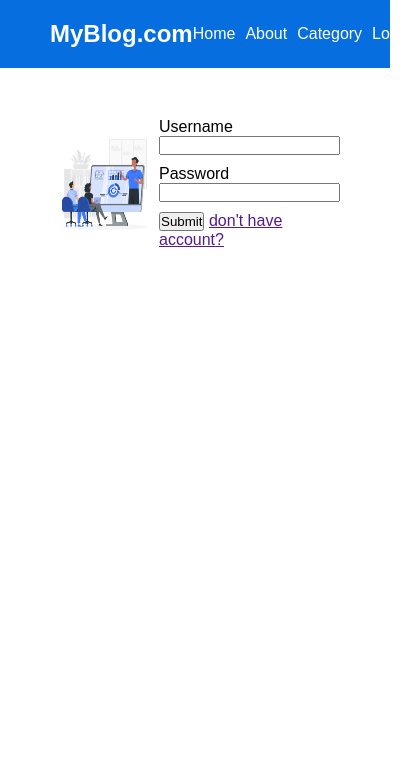
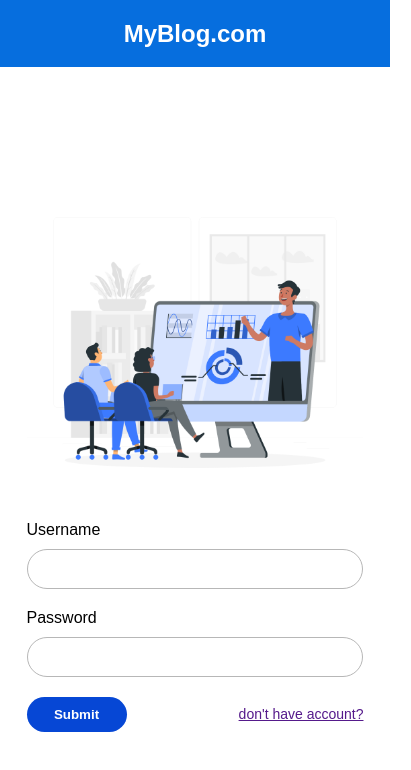
Before and after one commit to widura26/layouting-and-styling, a website: page login.html in a window 390 px wide. Shown: the whole page, 411 px wide, since content can reach past the window. Drawn offline with Linux system fonts and the light colour scheme.

Commit message:
fourth commit 2-juli-2023

```diff
--- a/css/login.css
+++ b/css/login.css
@@ -4,9 +4,13 @@
   font-family: 'Montserrat', sans-serif;
 }
 
-::-webkit-scrollbar {
+/* *, ::after, ::before{
+  box-sizing: border-box;
+} */
+
+/* ::-webkit-scrollbar {
   display: none;
-}
+} */
 
 /* navbar */
 .nav-navbar{
@@ -41,33 +45,143 @@
 
 /* section  */
 #login-section{
+  display: flex;
+  align-items: center;
   width: 100%;
-  display: inline-block;
+  min-height: calc(100vh - 67.200px);
+  /* background-color: #a8a8a8; */
+  /* overflow: auto; */
+  /* padding: 20px 0 20px 0; */
 }
 
-#login-section .container{
-  margin: 50px;
+.container{
+  display: block;
+  margin: 0 5% 0 5%;
+  /* height: 100%; */
+  /* height: auto; */
+}
+#login-section .row{
+  margin: 0 2% 0 2%;
+  box-sizing: border-box;
+  /* gap: 1.5rem; */
   display: flex;
+  align-items: center;
+  justify-content: center;
+  gap: 20px;
+  /* flex-wrap: wrap; */
+  /* height: 100%; */
 }
 
-.container .vector {
+.row .vector {
+  /* background-color: aqua; */
   flex: 1;
 }
-.container .vector img{
+.row .vector img{
   width: 100%;
   height: 100%;
-}
-
-.container .form-login{
-  flex: 1;
+  /* display: inline-block; */
+  /* vertical-align: middle; */
+  /* object-fit: ; */
 }
 
 form{
+  width: 100%;
   display: flex;
   flex-direction: column;
-  gap: 10px;
+  gap: 20px;
+  /* display: block; */
 }
-/* input[type="text"], */
-label, input{
-  display: block;
+
+.row .form-login{
+  /* background-color: rgb(87, 87, 87); */
+  flex: 1 0;
 }
+
+label, input[type="text"], input[type="password"]{
+  width: 100%;
+  display: flex;
+  box-sizing: border-box;
+  border-radius: 50px;
+}
+
+input{
+  padding: 0 20px 0 20px;
+  border: 1px solid #b7b7b7;
+  height: 40px;
+}
+
+.input-password  :nth-child(1){
+  margin-bottom: 10px;
+  /* height: 100%; */
+}
+.input-username  :nth-child(1){
+  margin-bottom: 10px;
+  /* height: 100%; */
+}
+
+.button{
+  display: flex;
+  justify-content: space-between;
+}
+
+.button button {
+  padding: 10px;
+  border: none;
+  background-color: #0647d5;
+  color: #fff;
+  font-weight: bold;
+  border-radius: 50px;
+  width: 100px;
+}
+
+
+
+@media (max-width: 768px) {
+  #login-section .row{
+    /* margin: 50px; */
+    display: block;
+  }
+}
+
+@media (max-width: 468px) {
+
+  .nav-navbar{
+    background-color: rgb(6, 110, 222);
+    padding: 20px 50px 20px 50px;
+    width: auto;
+    height: 27.200px;
+    transition: all 0.3s ease;
+  }
+  .active{
+    height: 55.600px;
+  }
+
+  .menu{
+    display: none;
+  }
+
+  .menu-active{
+    display: block;
+  }
+
+  .logo-menu{
+    display: flex;
+    flex-direction: column;
+    gap: 10px;
+    /* justify-content: space-between; */
+    place-items: center;
+    width: 100%;
+  }
+
+  .menu ul{
+    display: flex;
+    /* justify-content: space-between; */
+    gap:10px;
+  }
+
+  .button a{
+    font-size: 14px;
+    display: flex;
+    align-items: center;
+  }
+}
--- /dev/null
+++ b/js/login.js
@@ -0,0 +1,13 @@
+const navBar = document.querySelector('.nav-navbar');
+  const logoMenu = document.querySelector('.menu');
+  // logoMenu.innerHTML = menu();
+
+  const nav = document.querySelector('.logo');
+
+  nav.addEventListener('click', () => {
+    logoMenu.classList.toggle('menu-active');
+    navBar.classList.toggle('active');
+    // if(logoMenu.classList.toggle('menu-active')){
+    //   console.log("open");
+    // }
+  });
--- a/login.html
+++ b/login.html
@@ -24,17 +24,18 @@
   </nav>
   <section id="login-section">
     <div class="container">
+      <div class="row">
         <div class="vector">
           <img src="assets/landing.png" alt="">
         </div>
         <div class="form-login">
           <form>
             <div class="input-username">
-            <label for="username">Username</label>
+              <label>Username</label>
               <input type="text">
             </div>
             <div class="input-password">
-            <label for="password">Password</label>
+              <label>Password</label>
               <input type="password">
             </div>
             <div class="button">
@@ -44,6 +45,9 @@
           </form>
         </div>
       </div>
+    </div>
   </section>
+  <script src="js/login.js"></script>
+  </script>
 </body>
 </html>
```
Lines whose indentation alone changed are shown as unchanged.
